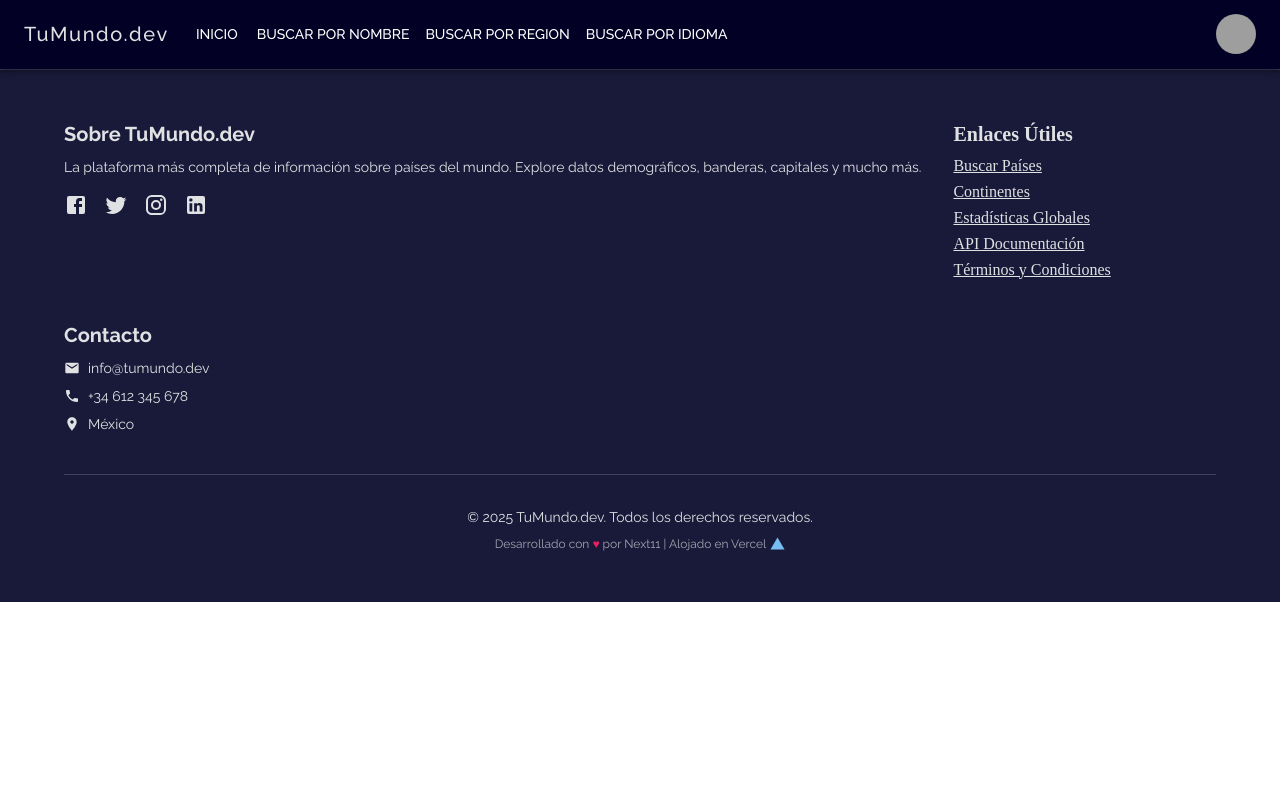
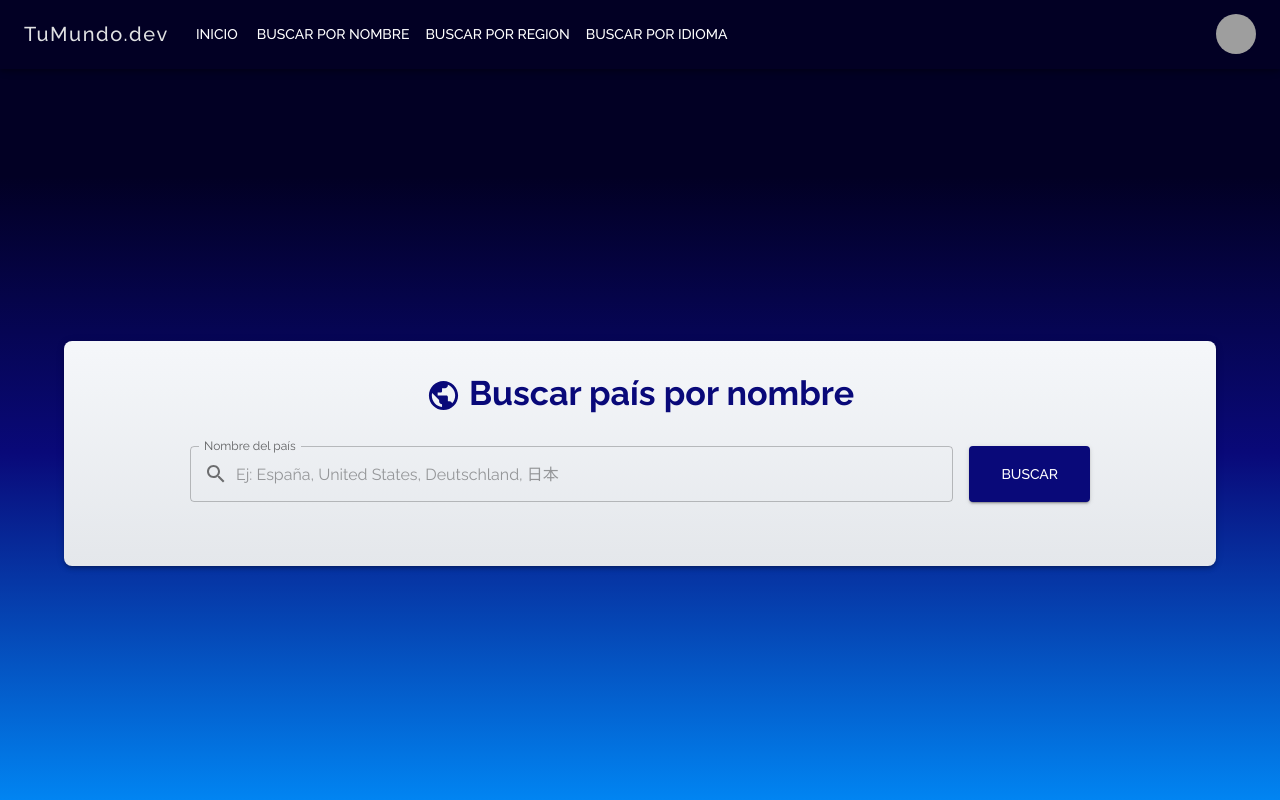
Before and after one commit to AaronSantos-Next11/TuMundo.dev_React_ViteJS, a React (Vite) app: page /buscar_por_nombre in a window 1280 px wide. Shown: the top 800 px of the page. Built offline with nearby package versions, Linux system fonts and the light colour scheme; grey boxes are pictures that could not be loaded.

Commit message:
feat: NavBar funcional, junto con correciones en el codigo

```diff
--- a/src/app/AppRoutes.jsx
+++ b/src/app/AppRoutes.jsx
@@ -12,13 +12,28 @@ import BuscarPorRegion from './search_region_subregion/BuscarPorRegion'
 export default function AppRoutes() {
    return (
       <Routes>
+
          {/* Ruta principal */}
          <Route path='/' element={ <HomePage/> } />
 
+         {/* Ruta para buscar por nombre */}
+         <Route path='/buscar_por_nombre' element={ <BuscarPorNombre/> } />
 
+         {/* Ruta para buscar por lenguje */}
+         <Route path='/buscar_por_lenguaje' element={ <BuscarPorLenguaje/> } />
 
+         {/* Ruta para buscar por region y subregion */}
+         <Route path='/buscar_por_region_subregion' >
 
+            <Route index element={ <IndexZona/> } />
 
+            <Route path='buscar_por_region' element={ <BuscarPorRegion/> } />
+
+            <Route path='buscar_por_subregion' element={ <BuscarPorSubregion/> } />
+
+            <Route />
+
+         </Route>
 
       </Routes>
    )
--- a/src/app/search_name/BuscarPorNombre.jsx
+++ b/src/app/search_name/BuscarPorNombre.jsx
@@ -1,7 +1,256 @@
-import React from 'react'
+import React, { useState } from 'react';
+import {
+  Box,
+  TextField,
+  Button,
+  Typography,
+  CircularProgress,
+  Card,
+  CardContent,
+  Alert,
+  Paper,
+  Container,
+  InputAdornment
+} from '@mui/material';
+import Grid from '@mui/material/Grid2';
+import SearchIcon from '@mui/icons-material/Search';
+import CountryDialog from '../../components/CountryDialog'; // Importing the dialog component
+import PublicIcon from '@mui/icons-material/Public';
+import LocationOnIcon from '@mui/icons-material/LocationOn';
+import PeopleIcon from '@mui/icons-material/People';
 
 export default function BuscarPorNombre() {
+  // States
+  const [searchTerm, setSearchTerm] = useState('');
+  const [loading, setLoading] = useState(false);
+  const [error, setError] = useState(null);
+  const [countries, setCountries] = useState([]);
+  const [selectedCountry, setSelectedCountry] = useState(null);
+  const [dialogOpen, setDialogOpen] = useState(false);
+  const [noResults, setNoResults] = useState(false);
+
+  // Handle search input change
+  const handleInputChange = (event) => {
+    setSearchTerm(event.target.value);
+    // Reset error state when input changes
+    if (error) setError(null);
+    if (noResults) setNoResults(false);
+  };
+
+  // Handle search submission
+  const handleSearch = async (e) => {
+    e.preventDefault();
+
+    if (!searchTerm.trim()) {
+      setError('Por favor, ingresa el nombre de un país');
+      return;
+    }
+
+    setLoading(true);
+    setError(null);
+    setNoResults(false);
+    setCountries([]);
+
+    const requestOptions = {
+      method: "GET",
+      redirect: "follow"
+    };
+
+    try {
+      // Using translation endpoint to search for countries in any language
+      const response = await fetch(`https://restcountries.com/v3.1/translation/${encodeURIComponent(searchTerm)}`, requestOptions);
+
+      if (!response.ok) {
+        if (response.status === 404) {
+          setNoResults(true);
+        } else {
+          throw new Error(`Error en la búsqueda: ${response.status}`);
+        }
+        setLoading(false);
+        return;
+      }
+
+      const result = await response.json();
+      setCountries(result);
+      setLoading(false);
+    } catch (error) {
+      console.error(error);
+      setError(`Error al buscar países: ${error.message}`);
+      setLoading(false);
+    }
+  };
+
+  // Handle country selection
+  const handleCountrySelect = (country) => {
+    setSelectedCountry(country);
+    setDialogOpen(true);
+  };
+
+  // Handle dialog close
+  const handleDialogClose = () => {
+    setDialogOpen(false);
+  };
+
   return (
-    <div>BuscarPorNombre</div>
-  )
+    <div style={{ background: 'linear-gradient(180deg, rgba(2,0,36,1) 14%, rgba(9,9,121,1) 50%, rgba(0,146,255,1) 100%)', }}>
+
+    <Container maxWidth="lg" sx={{ py: '17rem' }} >
+      <Paper
+        elevation={3}
+        sx={{
+          p: 4,
+          backgroundImage: 'linear-gradient(to bottom, #f5f7fa, #e4e7eb)',
+          borderRadius: 2
+        }}
+      >
+        <Typography
+          variant="h4"
+          component="h1"
+          color="#090979"
+          fontWeight="bold"
+          textAlign="center"
+          gutterBottom
+          sx={{ mb: 4 }}
+        >
+          <PublicIcon sx={{ mr: 1, fontSize: 35, verticalAlign: 'middle' }} />
+          Buscar país por nombre
+        </Typography>
+
+        <Box
+          component="form"
+          onSubmit={handleSearch}
+          sx={{
+            display: 'flex',
+            flexDirection: { xs: 'column', sm: 'row' },
+            gap: 2,
+            mb: 4,
+            maxWidth: 'md',
+            mx: 'auto'
+          }}
+        >
+          <TextField
+            fullWidth
+            label="Nombre del país"
+            variant="outlined"
+            value={searchTerm}
+            onChange={handleInputChange}
+            placeholder="Ej: España, United States, Deutschland, 日本"
+            InputProps={{
+              startAdornment: (
+                <InputAdornment position="start">
+                  <SearchIcon color="action" />
+                </InputAdornment>
+              ),
+            }}
+          />
+          <Button
+            type="submit"
+            variant="contained"
+            disabled={loading}
+            sx={{
+              bgcolor: '#090979',
+              '&:hover': { bgcolor: '#070757' },
+              px: 4,
+              minWidth: { xs: '100%', sm: 'auto' }
+            }}
+          >
+            {loading ? <CircularProgress size={24} color="inherit" /> : 'Buscar'}
+          </Button>
+        </Box>
+
+        {error && (
+          <Alert severity="error" sx={{ mb: 4 }}>{error}</Alert>
+        )}
+
+        {noResults && (
+          <Alert severity="info" sx={{ mb: 4 }}>
+            No se encontraron países que coincidan con "{searchTerm}". Intenta con otro nombre o verifica la ortografía.
+          </Alert>
+        )}
+
+        {countries.length > 0 && (
+          <>
+            <Typography variant="h6" color="#090979" sx={{ mb: 2 }}>
+              Se encontraron {countries.length} resultados:
+            </Typography>
+
+            <Grid container spacing={3}>
+              {countries.map((country, index) => (
+                <Grid item xs={12} sm={6} md={4} key={index}>
+                  <Card
+                    sx={{
+                      height: '100%',
+                      cursor: 'pointer',
+                      transition: 'transform 0.2s ease-in-out, box-shadow 0.2s ease-in-out',
+                      '&:hover': {
+                        transform: 'translateY(-5px)',
+                        boxShadow: '0 8px 16px rgba(0,0,0,0.2)'
+                      }
+                    }}
+                    onClick={() => handleCountrySelect(country)}
+                  >
+                    <CardContent>
+                      <Box sx={{ textAlign: 'center', mb: 2 }}>
+                        {country.flags && (
+                          <img
+                            src={country.flags.png}
+                            alt={`Bandera de ${country.name.common}`}
+                            style={{ maxWidth: '100%', height: 'auto', maxHeight: '120px' }}
+                          />
+                        )}
+                      </Box>
+
+                      <Typography
+                        variant="h6"
+                        component="div"
+                        sx={{
+                          fontWeight: 'bold',
+                          color: '#090979',
+                          textAlign: 'center',
+                          mb: 2
+                        }}
+                      >
+                        {country.name.common}
+                      </Typography>
+
+                      <Box sx={{ display: 'flex', alignItems: 'center', mb: 1 }}>
+                        <LocationOnIcon fontSize="small" sx={{ mr: 1, color: '#090979' }} />
+                        <Typography variant="body2">
+                          <strong>Capital:</strong> {country.capital ? country.capital[0] : 'N/A'}
+                        </Typography>
+                      </Box>
+
+                      <Box sx={{ display: 'flex', alignItems: 'center', mb: 1 }}>
+                        <PeopleIcon fontSize="small" sx={{ mr: 1, color: '#090979' }} />
+                        <Typography variant="body2">
+                          <strong>Población:</strong> {country.population.toLocaleString()}
+                        </Typography>
+                      </Box>
+
+                      <Box sx={{ display: 'flex', alignItems: 'center' }}>
+                        <PublicIcon fontSize="small" sx={{ mr: 1, color: '#090979' }} />
+                        <Typography variant="body2">
+                          <strong>Región:</strong> {country.region}
+                        </Typography>
+                      </Box>
+                    </CardContent>
+                  </Card>
+                </Grid>
+              ))}
+            </Grid>
+          </>
+        )}
+      </Paper>
+
+      {/* Country Detail Dialog */}
+      {selectedCountry && (
+        <CountryDialog
+          open={dialogOpen}
+          onClose={handleDialogClose}
+          countryData={selectedCountry}
+        />
+      )}
+    </Container>
+  </div>
+  );
 }
--- a/src/components/Footer.jsx
+++ b/src/components/Footer.jsx
@@ -32,7 +32,7 @@ const Footer = () => {
             <Typography variant="h6" gutterBottom sx={{ fontWeight: 'bold' }}>
               Sobre TuMundo.dev
             </Typography>
-            <Typography variant="body2" paragraph>
+            <Typography variant="body2" >
               La plataforma más completa de información sobre países del mundo.
               Explore datos demográficos, banderas, capitales y mucho más.
             </Typography>
@@ -57,21 +57,24 @@ const Footer = () => {
             <Typography variant="h6" gutterBottom sx={{ fontWeight: 'bold', fontFamily:'Railway' }}>
               Enlaces Útiles
             </Typography>
-            <Link href="#" color="inherit" sx={{ display: 'block', mb: 1 }}>
-              Buscar Países
+
+              <Link href="." color="inherit" sx={{ display: 'block', mb: 1 }}>
+                Buscar Países por nombre
               </Link>
               <Link href="#" color="inherit" sx={{ display: 'block', mb: 1 }}>
-              Continentes
+                Buscar Países por Continentes
               </Link>
               <Link href="#" color="inherit" sx={{ display: 'block', mb: 1 }}>
-              Estadísticas Globales
+                Buscar Países por subregiones
               </Link>
-            <Link href="#" color="inherit" sx={{ display: 'block', mb: 1 }}>
+              <Link href="" color="inherit" sx={{ display: 'block', mb: 1 }}>
+                Buscar Países por su idioma
+              </Link>
+
+              <a href="https://restcountries.com/" color="inherit" sx={{ display: 'block', mb: 1, FormatUnderlined:'' }}>
                 API Documentación
-            </Link>
-            <Link href="#" color="inherit" sx={{ display: 'block', mb: 1 }}>
-              Términos y Condiciones
-            </Link>
+              </a>
+
           </Grid>
 
           {/* Contact Section */}
```
Also changed, not shown: src/app/home/HomePage.jsx (+6 -26 lines), src/components/NavBar.jsx (+31 -13 lines). Lines whose indentation alone changed are shown as unchanged.
